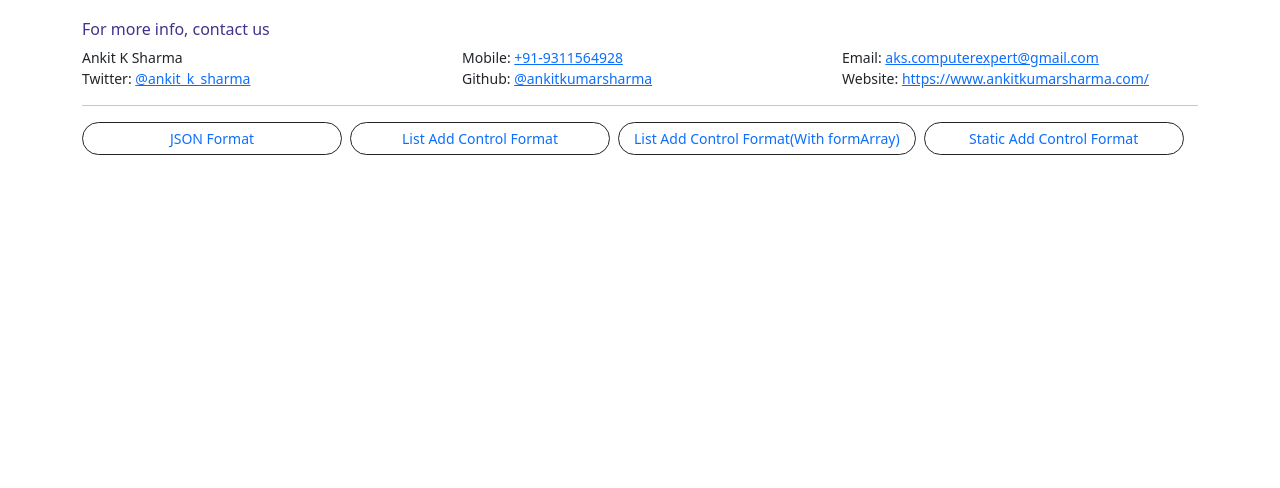
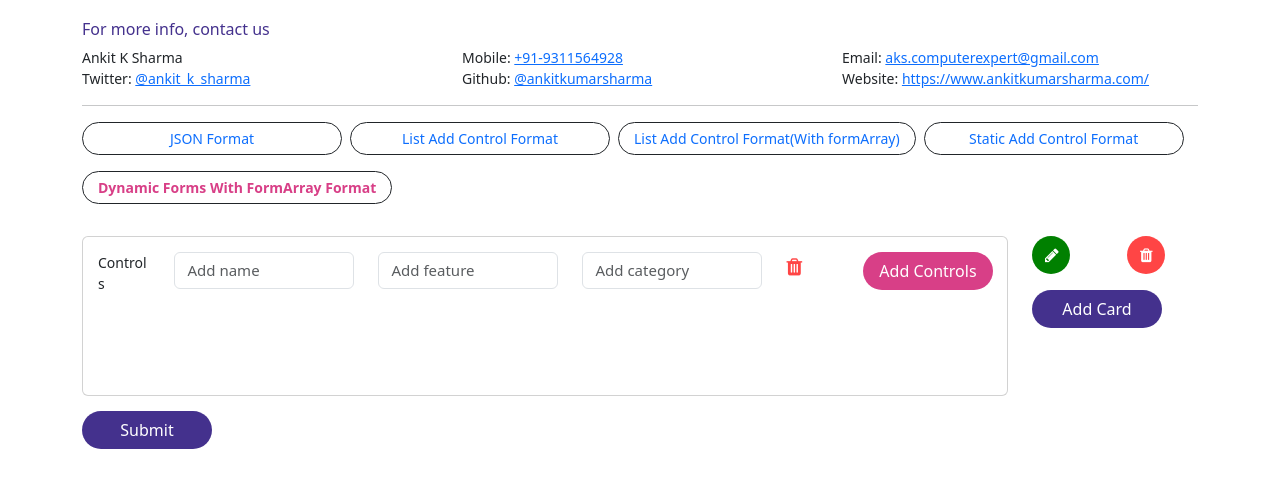
Before and after one commit to ankitkumarsharma/angular-mini-projects, an Angular app in the folder dynamic-forms-generation/: page /dynamic-forms in a window 1280 px wide. Before the commit this address led to /. Shown: the top 488 px of the page. Built offline with nearby package versions, Linux system fonts and the light colour scheme.

Commit message:
Dynamic Forms: Add dynamic forms with formArray part

```diff
--- a/dynamic-forms-generation/src/app/app.component.html
+++ b/dynamic-forms-generation/src/app/app.component.html
@@ -4,7 +4,7 @@
       <app-contact />
       <ul class="list-inline nav-menu">
         @for (item of menuList; track $index) {
-          <li class="list-inline-item">
+          <li class="list-inline-item mb-3">
             <a [routerLink]="item.route" [routerLinkActive]="'router-active'">{{item.label}}</a>
           </li>
         } @empty {
--- a/dynamic-forms-generation/src/app/app.routes.ts
+++ b/dynamic-forms-generation/src/app/app.routes.ts
@@ -1,12 +1,14 @@
 import { Routes } from '@angular/router';
+import { DynamicFormsWithArrayFormatComponent } from './dynamic-forms-with-array-format/dynamic-forms-with-array-format.component';
 import { JsonFormatComponent } from './json-format/json-format.component';
 import { ListAddControlFormatComponent } from './list-add-control-format/list-add-control-format.component';
+import { ListAddControlWithArrayFormatComponent } from './list-add-control-with-array-format/list-add-control-with-array-format.component';
 import { StaticAddControlFormatComponent } from './static-add-control-format/static-add-control-format.component';
-import { ListAddControlWithArrayFormatComponent } from './list-add-control-with-array-format/list-add-control-with-array-format.component';
 
 export const routes: Routes = [
     {path:'json-format', component: JsonFormatComponent},
     {path:'list-add-control-format', component: ListAddControlFormatComponent},
     {path:'list-add-control-with-array-format', component: ListAddControlWithArrayFormatComponent},
     {path:'static-add-control-format', component: StaticAddControlFormatComponent},
+    {path:'dynamic-forms', component: DynamicFormsWithArrayFormatComponent},
 ];
--- a/dynamic-forms-generation/src/app/core/app.constant.ts
+++ b/dynamic-forms-generation/src/app/core/app.constant.ts
@@ -30,6 +30,10 @@ export const MENU_LIST: MenuListModel[] = [
   {
     label: 'Static Add Control Format',
     route: '/static-add-control-format'
+  },
+  {
+    label: 'Dynamic Forms With FormArray Format',
+    route: '/dynamic-forms'
   }
 ];
 
--- /dev/null
+++ b/dynamic-forms-generation/src/app/dynamic-forms-with-array-format/dynamic-forms-with-array-format.component.html
@@ -0,0 +1,73 @@
+<div class="row">
+    <div class="col">
+        <form [formGroup]="cardForm">
+            <div formArrayName="cardList">
+                @for (card of getCardList().controls; track card; let i = $index) {
+                <div [formGroupName]="i" class="row">
+                    <div class="col-10">
+                        <div [formGroup]="getCardGroup(i)" class="card">
+                            <div formArrayName="card">
+                                @for (control of getControlList(i).controls; track control; let j = $index) {
+                                <div class="row" [formGroupName]="j">
+                                    <div class="col-1">
+                                        Controls
+                                    </div>
+                                    <div class="col-8">
+                                        <div class="row form-group mb-4">
+                                            <div class="col">
+                                                <input type="text" formControlName="name" class="form-control"
+                                                    placeholder="Add name">
+                                            </div>
+                                            <div class="col">
+                                                <input type="text" formControlName="feature" class="form-control"
+                                                    placeholder="Add feature">
+                                            </div>
+                                            <div class="col">
+                                                <input type="text" formControlName="category" class="form-control"
+                                                    placeholder="Add category">
+                                            </div>
+                                        </div>
+                                    </div>
+                                    <div class="col-1">
+                                        <a class="error" (click)="removeControls(i,j)"><i class="fa fa-trash"
+                                                aria-hidden="true"></i></a>
+                                    </div>
+                                    <div class="col-2">
+                                        <button type="button" (click)="addControls(i)" class="primary-btn">Add
+                                            Controls</button>
+                                    </div>
+                                </div>
+                                } @empty {
+                                {{noDataFound}}
+                                <div class="row">
+                                    <div class="col-2 mt-2">
+                                        <button type="button" (click)="addControls(i)" class="primary-btn">Add
+                                            Controls</button>
+                                    </div>
+                                </div>
+                                }
+                            </div>
+                        </div>
+                    </div>
+                    <div class="col-2">
+                        <div class="row mb-3">
+                            <div class="col">
+                                <button type="button" class="edit-btn"><i class="fa fa-pencil"
+                                        aria-hidden="true"></i></button>
+                            </div>
+                            <div class="col">
+                                <button type="button" (click)="removeCard(i)" class="trash-btn"><i class="fa fa-trash"
+                                        aria-hidden="true"></i></button>
+                            </div>
+                        </div>
+                        <button type="button" (click)="addCard()" class="secondary-btn">Add Card</button>
+                    </div>
+                </div>
+                } @empty {
+                {{noDataFound}}
+                }
+            </div>
+        </form>
+        <button type="button" (click)="onSubmit()" class="secondary-btn">Submit</button>
+    </div>
+</div>
--- /dev/null
+++ b/dynamic-forms-generation/src/app/dynamic-forms-with-array-format/dynamic-forms-with-array-format.component.scss
@@ -0,0 +1,6 @@
+.error{
+    font-size: 20px;
+}
+.form-control{
+    font-size: 15px;
+}
--- /dev/null
+++ b/dynamic-forms-generation/src/app/dynamic-forms-with-array-format/dynamic-forms-with-array-format.component.ts
@@ -0,0 +1,73 @@
+import { Component, OnInit } from '@angular/core';
+import { LABELS } from '../core/app.constant';
+import { CommonModule } from '@angular/common';
+import { FormArray, FormControl, FormGroup, ReactiveFormsModule } from '@angular/forms';
+
+@Component({
+  selector: 'app-dynamic-forms-with-array-format',
+  standalone: true,
+  imports: [CommonModule, ReactiveFormsModule],
+  templateUrl: './dynamic-forms-with-array-format.component.html',
+  styleUrl: './dynamic-forms-with-array-format.component.scss'
+})
+export class DynamicFormsWithArrayFormatComponent implements OnInit {
+  noDataFound: string = LABELS.noDataFound;
+  cardForm!: FormGroup;
+
+  ngOnInit(): void {
+    this.initCardForm();
+    this.addCard();
+  }
+
+  initCardForm() {
+    this.cardForm = new FormGroup({
+      cardList: new FormArray([])
+    })
+  }
+
+  getCardList() {
+    return this.cardForm.get('cardList') as FormArray;
+  }
+
+  addNewControls() {
+    return new FormGroup({
+      name: new FormControl(''),
+      feature: new FormControl(''),
+      category: new FormControl(''),
+    })
+  }
+
+  getCard(): FormGroup {
+    return new FormGroup({
+      card: new FormArray([this.addNewControls()])
+    })
+  }
+
+  getCardGroup(i: number) {
+    return this.getCardList().controls[i] as FormGroup
+  }
+
+  getControlList(i: number) {
+    return this.getCardGroup(i).get('card') as FormArray;
+  }
+
+  addControls(i: number) {
+    this.getControlList(i).push(this.addNewControls());
+  }
+
+  removeControls(i: number, j: number) {
+    this.getControlList(i).removeAt(j);
+  }
+
+  addCard() {
+    this.getCardList().push(this.getCard());
+  }
+
+  removeCard(i: number) {
+    this.getCardList().removeAt(i);
+  }
+
+  onSubmit() {
+    console.log(this.cardForm.value)
+  }
+}
```
Also changed, not shown: dynamic-forms-generation/src/app/dynamic-forms-with-array-format/core/dynamic-forms-with-array-format.constant.ts (added), dynamic-forms-generation/src/app/dynamic-forms-with-array-format/core/dynamic-forms-with-array-format.models.ts (added), 1 other file (tests, documents, lock files or other folders).
